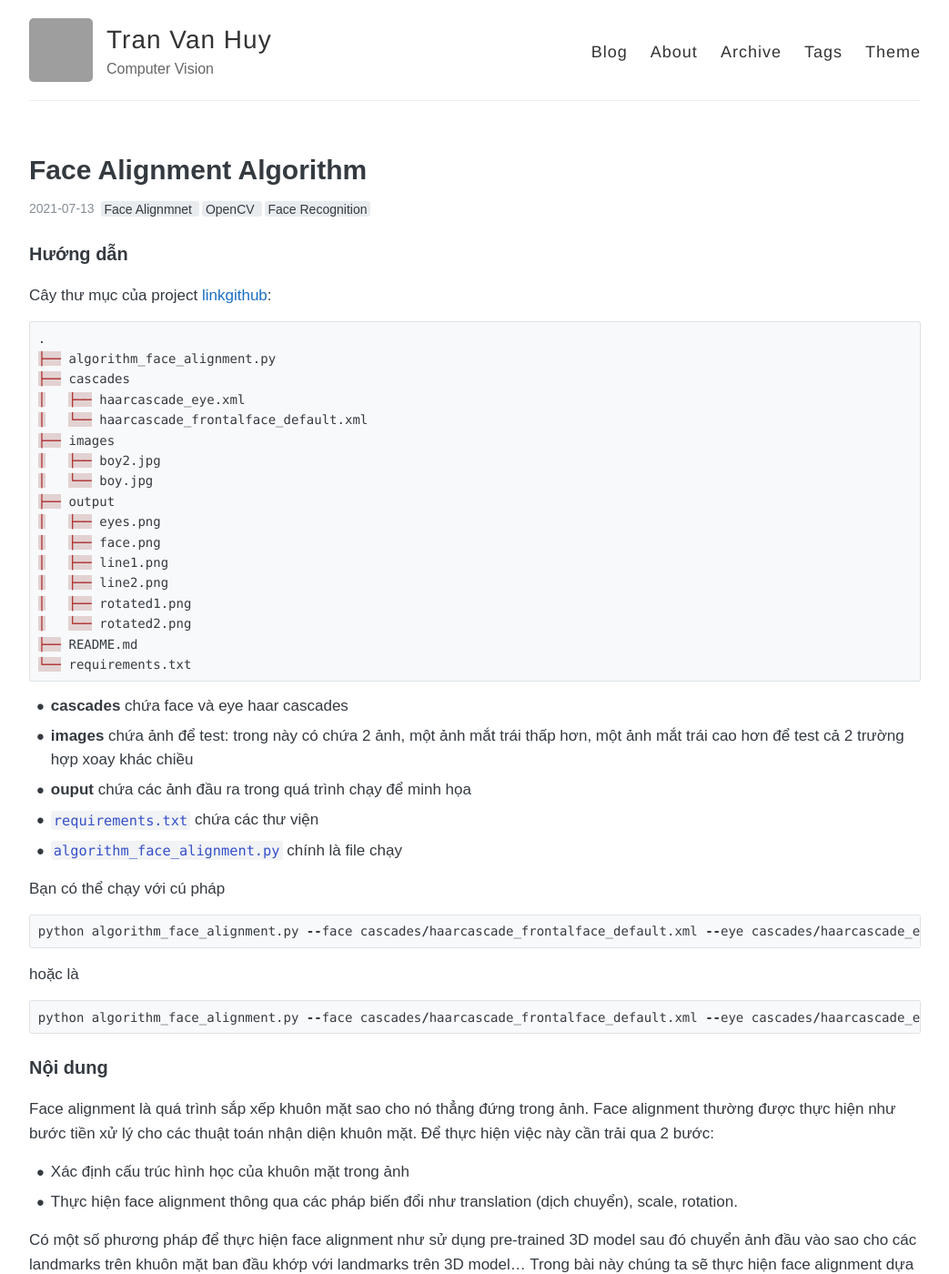
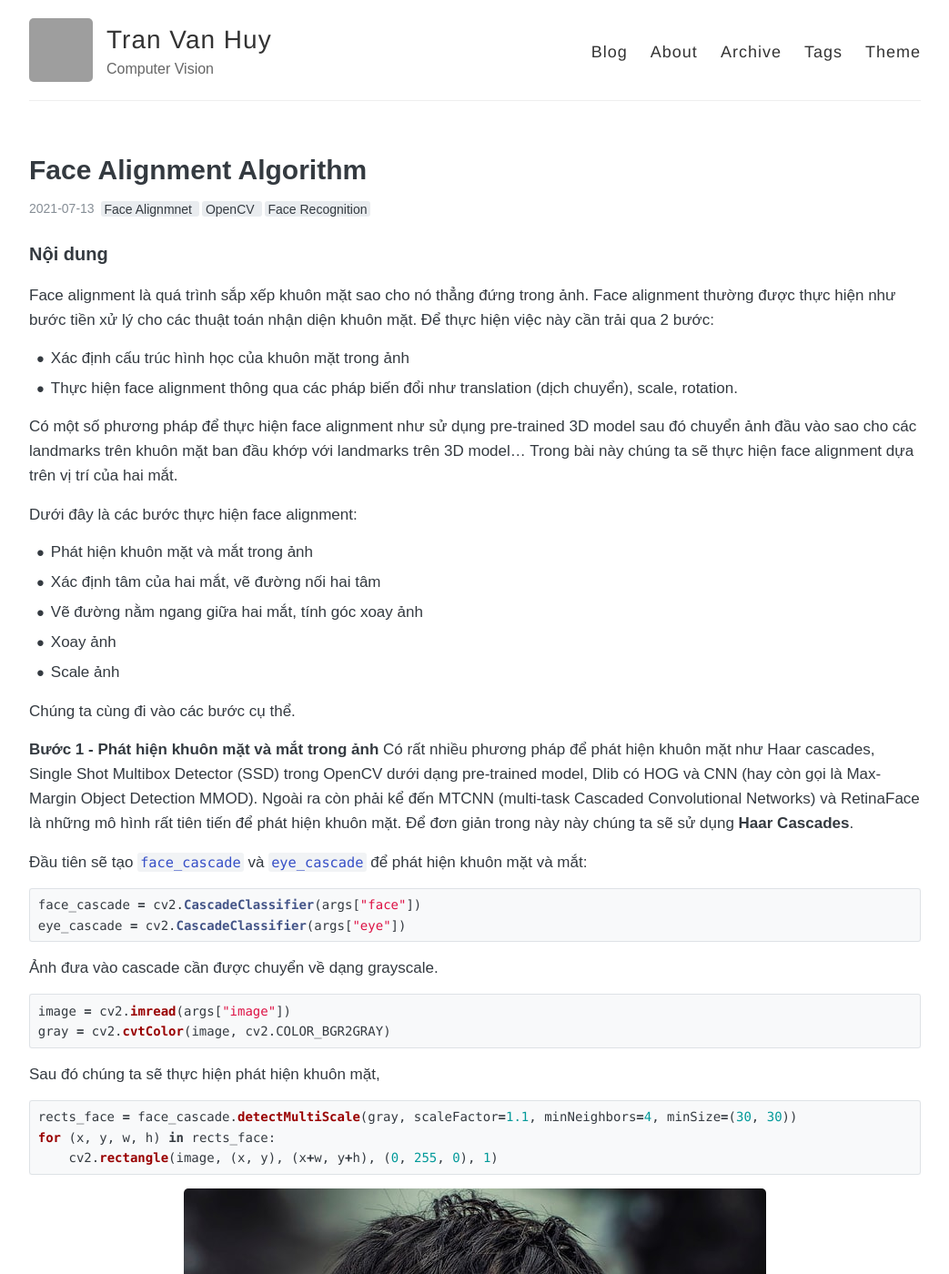
Before and after one commit to huytranvan2010/huytranvan2010.github.io, a Jekyll site: the page built from _posts/2021-07-13-Face-Alignment-Algorithm.md, in a window 1280 px wide and 1400 px high. Shown: the whole window at 91% size, without its empty margins (118-1161 px from the left). Built offline with Jekyll 4.4.1, drawn with Linux system fonts in a browser that asks for light colours; grey boxes are pictures that could not be loaded.

Commit message:
face alignment algorithm

````diff
--- a/_posts/2021-07-13-Face-Alignment-Algorithm.md
+++ b/_posts/2021-07-13-Face-Alignment-Algorithm.md
@@ -4,41 +4,7 @@ title: "Face Alignment Algorithm"
 tags: [Face Alignmnet, OpenCV, Face Recognition]
 comments: true
 ---
-### Hướng dẫn
-Cây thư mục của project [linkgithub](https://github.com/huytranvan2010/Face-Alignment-Algorithm):
-```python
-.
-├── algorithm_face_alignment.py
-├── cascades
-│   ├── haarcascade_eye.xml
-│   └── haarcascade_frontalface_default.xml
-├── images
-│   ├── boy2.jpg
-│   └── boy.jpg
-├── output
-│   ├── eyes.png
-│   ├── face.png
-│   ├── line1.png
-│   ├── line2.png
-│   ├── rotated1.png
-│   └── rotated2.png
-├── README.md
-└── requirements.txt
-```
-* **cascades** chứa face và eye haar cascades
-* **images** chứa ảnh để test: trong này có chứa 2 ảnh, một ảnh mắt trái thấp hơn, một ảnh mắt trái cao hơn để test cả 2 trường hợp xoay khác chiều
-* **ouput** chứa các ảnh đầu ra trong quá trình chạy để minh họa
-* `requirements.txt` chứa các thư viện
-* `algorithm_face_alignment.py` chính là file chạy
 
-Bạn có thể chạy với cú pháp
-```python
-python algorithm_face_alignment.py --face cascades/haarcascade_frontalface_default.xml --eye cascades/haarcascade_eye.xml --image images/boy.jpg
-```
-hoặc là
-```python
-python algorithm_face_alignment.py --face cascades/haarcascade_frontalface_default.xml --eye cascades/haarcascade_eye.xml --image images/boy2.jpg
-```
 ### Nội dung
 Face alignment là quá trình sắp xếp khuôn mặt sao cho nó thẳng đứng trong ảnh. Face alignment thường được thực hiện như bước tiền xử lý cho các thuật toán nhận diện khuôn mặt. Để thực hiện việc này cần trải qua 2 bước:
 * Xác định cấu trúc hình học của khuôn mặt trong ảnh
@@ -75,7 +41,7 @@ rects_face = face_cascade.detectMultiScale(gray, scaleFactor=1.1, minNeighbors=4
 for (x, y, w, h) in rects_face:
     cv2.rectangle(image, (x, y), (x+w, y+h), (0, 255, 0), 1)
 ```
-<img src="https://github.com/huytranvan2010/Face-Alignment-Algorithm/blob/main/output/face.png" style="display:block; margin-left:auto; margin-right:auto">
+<img src="../images/facealignment/face.png" style="display:block; margin-left:auto; margin-right:auto">
 
 Sau khi phát hiện được khuôn mặt thì trích xuất vùng của khuôn mặt dùng để phát hiện hai mắt.
 
@@ -83,7 +49,7 @@ Sau khi phát hiện được khuôn mặt thì trích xuất vùng của khuôn
 rects_eye = eye_cascade.detectMultiScale(face_ROI_gray, scaleFactor=1.1, minNeighbors=4)
 cv2.rectangle(face_ROI_color, (ex, ey), (ex+ew, ey+eh), (0, 255, 0), 2)
 ```
-<img src="https://github.com/huytranvan2010/Face-Alignment-Algorithm/blob/main/output/eyes.png" style="display:block; margin-left:auto; margin-right:auto">
+<img src="../images/facealignment/eyes.png" style="display:block; margin-left:auto; margin-right:auto">
 
 **Bước 2 - Xác định tâm của hai mắt, vẽ đường nối hai tâm**
 
@@ -105,7 +71,7 @@ center_right_eye = (int(right_eye[0] + right_eye[2] / 2), int(right_eye[1] + rig
 
 cv2.line(face_ROI_color, center_left_eye, center_right_eye, (0, 220, 220), 2)
 ```
-<img src="https://github.com/huytranvan2010/Face-Alignment-Algorithm/blob/main/output/line1.png" style="display:block; margin-left:auto; margin-right:auto">
+<img src="../images/facealignment/line1.png" style="display:block; margin-left:auto; margin-right:auto">
 
 **Bước 3 - Vẽ đường nằm ngang giữa hai mắt, tính góc xoay ảnh**
 > Quy ước: Đường nằm ngang là đường đi qua tâm của mắt nằm bên dưới (có tọa độ y lớn hơn)
@@ -123,7 +89,7 @@ else:
     # Ảnh cần xoay ngược chiều kim đồng hồ counter clockwise direction
     direction = 1
 ```
-<img src="https://github.com/huytranvan2010/Face-Alignment-Algorithm/blob/main/output/line2.png" style="display:block; margin-left:auto; margin-right:auto">
+<img src="../images/facealignment/line2.png" style="display:block; margin-left:auto; margin-right:auto">
 
 Góc cần xoay được xác định dựa vào khoảng cách giữa các điểm. Góc phải được chuyển về `degree`, nếu quay ngược chiều kim đồng hồ thì góc dương, cùng chiều kim đồng hồ thì góc âm.
 
@@ -155,7 +121,7 @@ rotated_face_ROI = cv2.warpAffine(face_ROI_color, M, (w, h))    # có thể dùn
 
 Ảnh sau khi đã được xoay căn chỉnh
 
-<img src="https://github.com/huytranvan2010/Face-Alignment-Algorithm/blob/main/output/rotated1.png" style="display:block; margin-left:auto; margin-right:auto">
+<img src="../images/facealignment/rotated1.png" style="display:block; margin-left:auto; margin-right:auto">
 
 Chi tiết implementation các bạn có thể xem tại [github-huytranvan2010](https://github.com/huytranvan2010/Face-Alignment-Algorithm). Nếu thấy hay hãy để lại cho mình 1 sao nhé.
 
````
Also changed, not shown: images/facealignment/eyes.png (added), images/facealignment/face.png (added), images/facealignment/line1.png (added), images/facealignment/line2.png (added), images/facealignment/rotated1.png (added), images/facealignment/rotated2.png (added).
